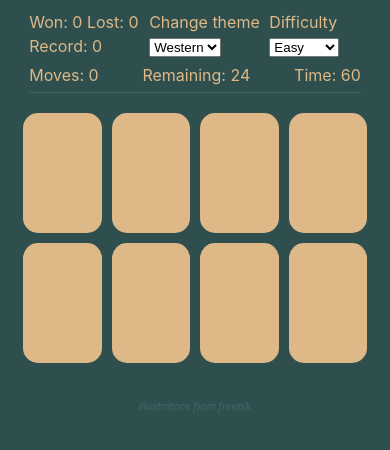
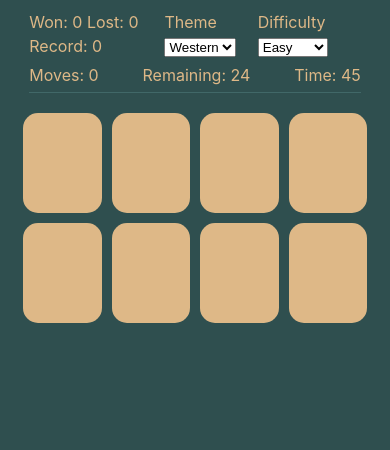
Before and after one commit to franckyi/react-memory-game, a React (Vite) app: page / in a window 390 px wide. Shown: the top 450 px of the page. Built offline with nearby package versions, Linux system fonts and the light colour scheme.

Commit message:
game logic fixes and styling

```diff
--- a/src/App.tsx
+++ b/src/App.tsx
@@ -111,7 +111,7 @@ const App = () => {
     if (stats.won) {
       alert(`Congrats 🎉 You did it!\nYour score is: ${status.score}`);
     }
-  }, [stats.won, status.score])
+  }, [stats.won])
 
   useEffect(() => {
     if (stats.lost) {
@@ -156,7 +156,7 @@ const App = () => {
       }, 2000);
     }
 
-  }, [status.remainingMoves, timeLeft, duplicatedTiles, initialTiles, intervalId, settings, stats, status]);
+  }, [status.remainingMoves, timeLeft, duplicatedTiles, initialTiles, intervalId]);
 
   // handle timer
   useEffect(() => {
@@ -202,7 +202,6 @@ const App = () => {
           </div>
         </main>
       }
-      <footer>illustratons from freepik </footer>
     </>
   )
 }
--- a/src/assets/css/input.scss
+++ b/src/assets/css/input.scss
@@ -12,7 +12,7 @@
     padding: 10px;
     max-width: 20%;
     flex-basis: 25%;
-    min-height: 100px;
+    min-height: 80px;
     color: black;
     background: burlywood;
     border-radius: 15px;
@@ -61,12 +61,22 @@
     .tile {
         min-width: 50px;
         max-width: 15%;
+        height: 80px;
+    }
+}
+
+@media screen and (max-width: 768px) {
+    .tile__img {
+        max-width: 95%;
+        height: auto;
+        max-height: 80px;
     }
 }
 
 @media screen and (min-width: 768px) {
     .tile {
         height: 10vw;
+        min-height: 100px;
     }
 }
 
--- a/src/components/Menu.tsx
+++ b/src/components/Menu.tsx
@@ -11,7 +11,7 @@ const Menu = ( {stats, status, settings, setSettings, timeLeft, setTimeLeft, set
             ...settings,
             difficulty: event.target.value,
             limit: event.target.value === "easy" ? 4 : event.target.value === "medium" ? 6 : 8,
-            time: event.target.value === "easy" ? 50 : event.target.value === "medium" ? 45 : 35,
+            time: event.target.value === "easy" ? 45 : event.target.value === "medium" ? 40 : 35,
         })
         setTimeLeft(settings.time)
     }
@@ -33,7 +33,7 @@ const Menu = ( {stats, status, settings, setSettings, timeLeft, setTimeLeft, set
                 </div>
 
                 <form action="">
-                    <label htmlFor="theme">Change theme </label>
+                    <label htmlFor="theme">Theme </label>
                     <select name="theme" id="theme" onChange={handleThemeChange}>
                         <option value="western" defaultChecked>Western</option>
                         <option value="beach">Beach</option>
--- a/src/functions/move-functions.ts
+++ b/src/functions/move-functions.ts
@@ -6,9 +6,15 @@ export const isValidClick = (
     currentTile: TileType | undefined,
     status: StatusType
     ) => {
-    if (!currentTile || (previousTile && currentTile.id === previousTile.id) || status.remainingMoves === 0) {
+    if (!currentTile ||
+      (previousTile && currentTile.id === previousTile.id) ||
+      status.remainingMoves === 0 ||
+      previousTile && previousTile.matched && currentTile.matched ||
+      currentTile && currentTile.matched
+    ) {
       return false;
     }
+
     return true;
 }
 
--- a/src/index.css
+++ b/src/index.css
@@ -23,7 +23,7 @@ a:hover {
 }
 
 body {
-  overflow: hidden;
+  overflow-x: hidden;
   padding: 0;
   margin: 0;
   min-height: 100vh;
--- a/src/model/initial-states.ts
+++ b/src/model/initial-states.ts
@@ -12,7 +12,7 @@ export const initialStats: StatsType = {
 export const defaultSettings: SettingsType = {
     limit: 4,
     difficulty: "Easy",
-    time: 60,
+    time: 45,
     remainingMoves: 24
 }
 
```
